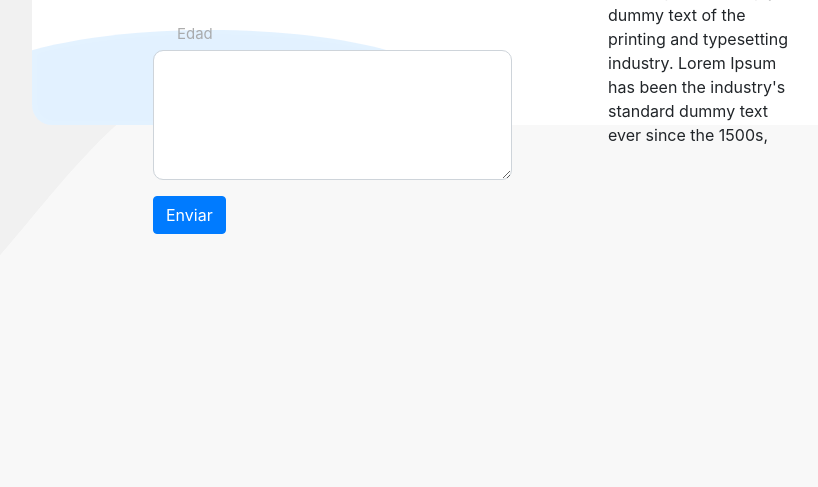
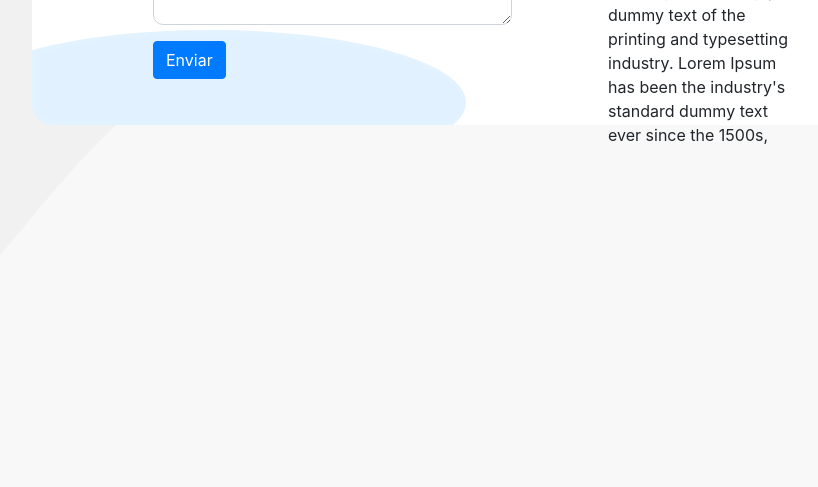
Before and after one commit to victormanueldev/psychology-project, a plain HTML site: page frontend/index.html in a window 1280 px wide. Shown: the part 638-1125 px from the top of the page, without its empty margins (128-946 px from the left). Drawn offline with nearby package versions, Linux system fonts and the light colour scheme.

Commit message:
Update style.css

```diff
--- a/frontend/css/style.css
+++ b/frontend/css/style.css
@@ -58,7 +58,7 @@ h1 {
 }
 
 .form-control {
-    padding: 46px 41px 28px 25px;
+    padding: 15px 41px 28px 25px;
     position: relative;
     font-size: 18px;
     border-radius: 10px;
```
